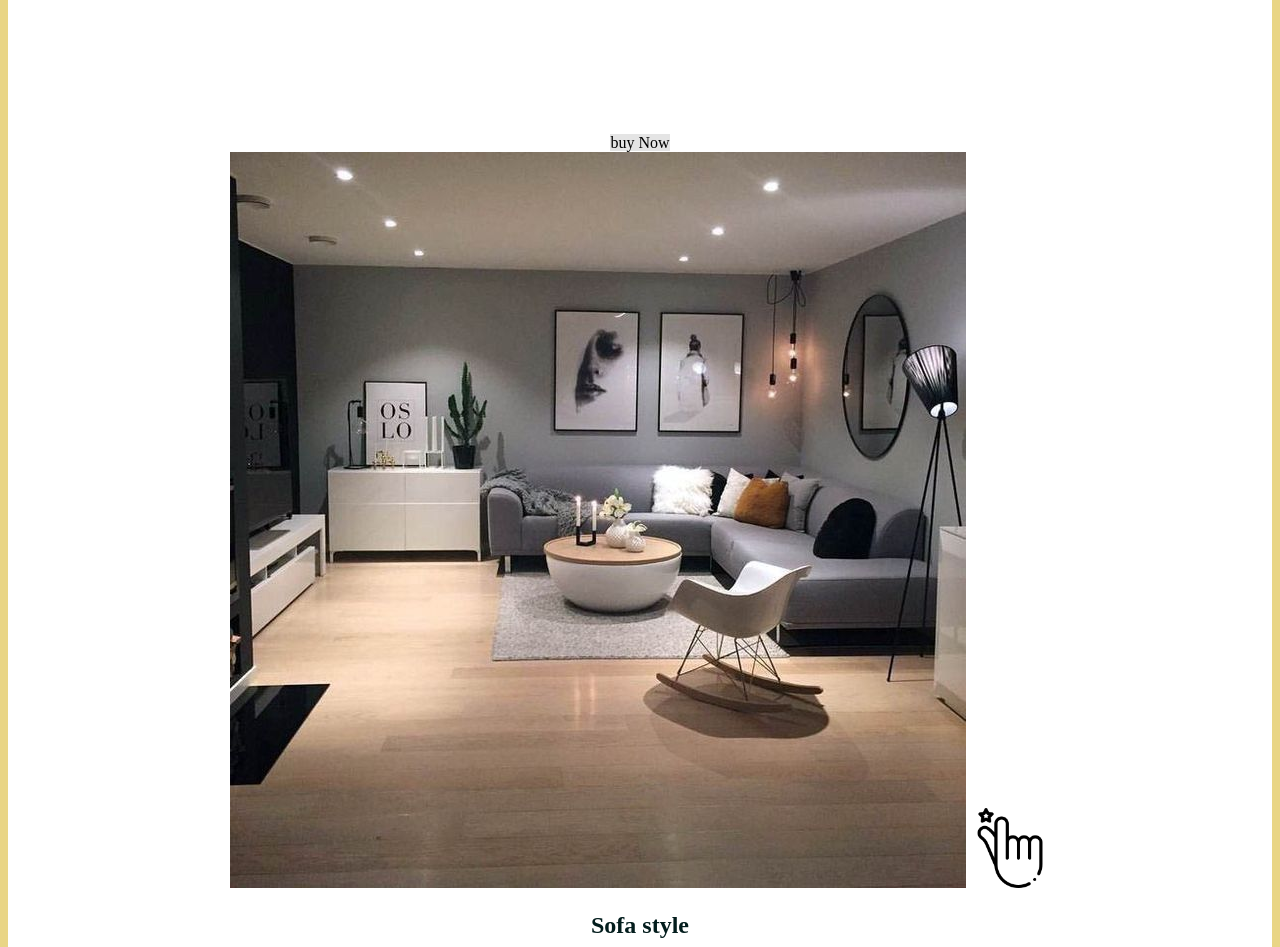
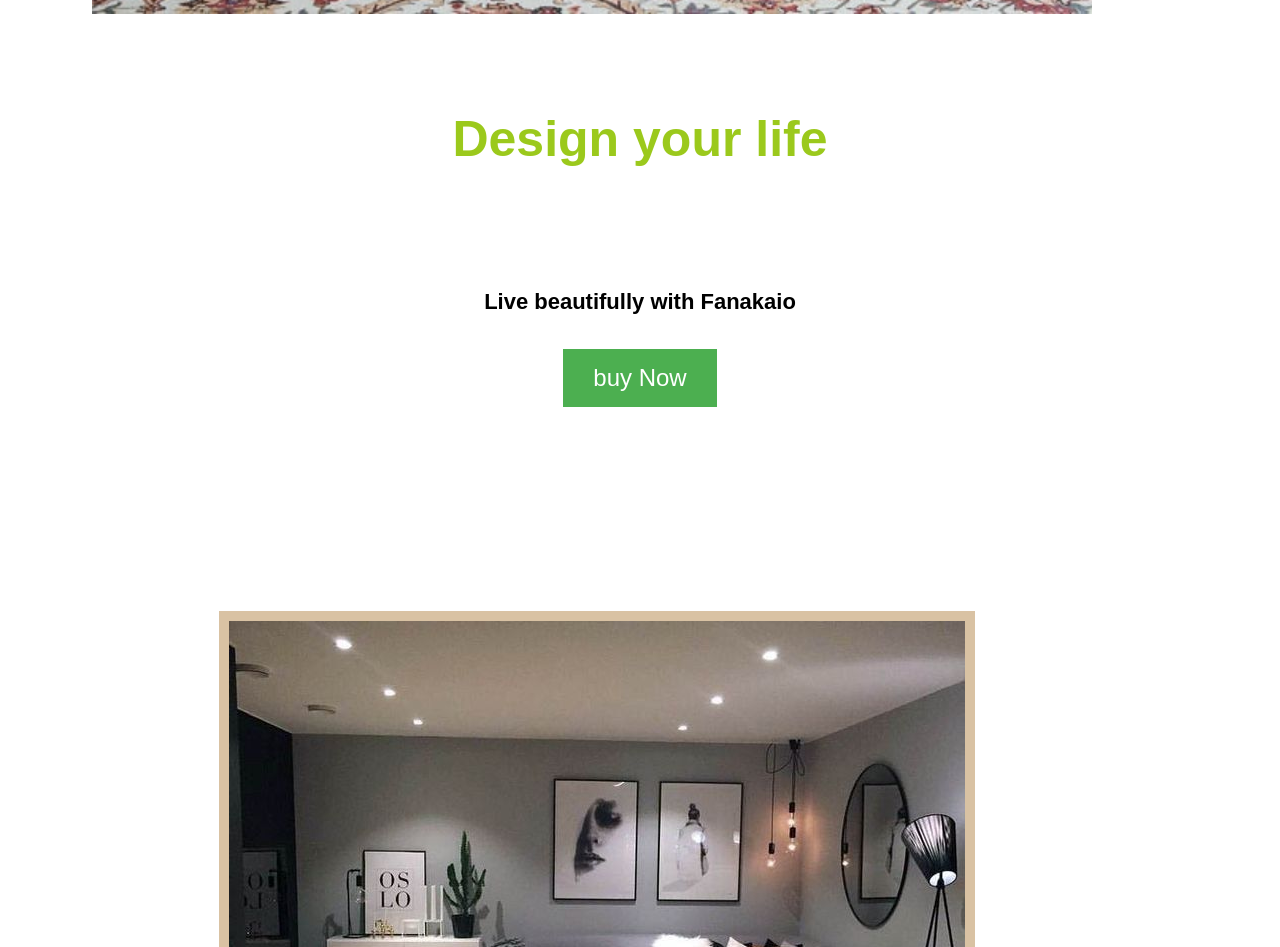
Before and after one commit to lalainaup/wdd130, a plain HTML site: page sofaselling.html in a window 1280 px wide. Shown: the part 785-1732 px from the top of the page. Drawn offline with Linux system fonts and the light colour scheme.

Commit message:
first commit

```diff
--- a/sofaselling.html
+++ b/sofaselling.html
@@ -24,7 +24,7 @@
                     <div id="hero-box">
                         <img id="hero-img" src="images/sofa1.png" alt="man and woman sitting in happily in a sofa">
                     </div>
-                    <sectioSn id="hero-msg">
+                    <section id="hero-msg">
                         <h1 class="home-title"style="font-size:50px"> Design your life</h1>
                         <h4> Live beautifully with Fanakaio </h4>
                         <div class='button-box'>
@@ -48,7 +48,7 @@
                         <img class="icon" src="images/size_icon.png" alt="sizing options icon">
                         <h2>Size</h2>
                     </section>
-                    <img class="mountains" src="images/room_interior.jpg" alt="room interior">
+                    <img class="" src="images/room_interior.jpg" alt="room interior">
                     <section class="msg">
                         <h2>Living is not just surviving</h2>
                         <p>Live with comfort, style, and happiness. Chose your own style with your own color. Order the size you would like to have. </p>
--- a/wwr/styles/site-plan-rafting.css
+++ b/wwr/styles/site-plan-rafting.css
@@ -5,11 +5,6 @@ Fonts are separated by a | */
 @import url('https://fonts.googleapis.com/css2?family=Roboto&family=Rock+Salt&display=swap');
 :root {
 
-  /* change the values below to your colors from your palette */
-  --primary-color: #92DCE5   ;
-  --secondary-color: #7C7C7C ;
-  --accent1-color: #EEE5E9;
-  --accent2-color: white;
 
   /* change the values below to your chosen font(s) */
   --heading-font: "Rock Salt";
--- a/wwr/styles/style.css
+++ b/wwr/styles/style.css
@@ -1,55 +1,91 @@
+@import url('https://fonts.googleapis.com/css2?family=Roboto&family=Rock+Salt&display=swap');
+
+/* Overall page body */
 div {
     max-width: 1600px;
     margin: 0 auto;
-    background-color: white
+    background-color: white;
 
 }
+/* Style the navigation bar links */
 
-nav a {
-    list-style-type: none;
+
+/* navigation bar */
+
+li {
+    list-style: none;
     margin: 0;
     padding: 0;
     overflow: hidden;
-    background-color: #333;
+    background-color: #333
+
 }
 li {
     float: left;
+    border-right:1px solid #bbb;
 }
 
 li a {
     display: block;
     color: white;
     text-align: center;
-    padding: auto 16px;
+    padding: 14px 16px;
     text-decoration: none;
 }
 
-nav a:hover, nav a :active {
-    background-color: rgb(17, 17, 17);
-    font-size: 150%;
+/* Change color on navigation hover */
+nav a:hover {
+    background-color: #ddd;
+    color: black;
+}
+
+
+
+
+#hero-msg {
+    text-align: center;
+
 
 }
 
-#hero-msg {
+/* home title design your life*/
+#hero-msg h1 {
+
+    padding: 80px;
     text-align: center;
-}
-#hero-msg h1 {
-    color: white;
+    background: white;
+    color: #9bc91c;
+    font-family: 'Brush Script MT', 'Bradley Hand', sans-serif;
+    font-size: 2em;
+    margin-top: 10px;
+
 }
 #hero-msg h4 {
     text-align: center;
+    color: black;
+
+}
+/* book an join navigation style */
+.book, .join{
+    text-align: center;
+    background-color: #4CAF50; /* Green */
+    border: none;
     color: white;
-}
-.button-box {
-    text-align: center;
+    padding: 15px 30px;;
+    text-decoration: none;
+    display: inline-block;
+    margin: 4px 2px;
+    cursor: pointer;
+    font-size: 24px;
 }
 main section {
     text-align: center;
+
 }
 #background {
     height: 725px;
 }
-  body{
+body{
     background-color: #d4ac0d80;
     color: #ac0dac3f;
 }
@@ -58,15 +94,6 @@ header{
     color: rgb(3, 29, 29);
 }
 
-.book, .join{
-    background-color: #ababab52;
-    color: black;
-    text-decoration: solid;
-}
-.book:hover, .join:hover{
-    background-color: hsla(231, 59%, 60%, 0.349);
-    color: darkorange;
-}
 #background{
     background-color: #14d40dad;
     color: black;
@@ -74,21 +101,29 @@ header{
 .msg{
     background-color: #8ed40d4d;
     color: darkred;
+    padding: 35px;
+}
+.msg p{
+    padding-bottom: 15px;
+
 }
 footer{
-    background-color: #090446;
+    background-color: #F1DEDC;
     color: #FEB95F;
+    padding: 25px 50px;
 }
 footer a{
     text-align: center;
     color: #FEB95F;
     text-decoration: double;
+    margin-top: 200px;
 }
 .logo{
     width: 80px;
 }
 .icon{
     width: 80px;
+    padding-top: 10px;
 }
 #hero-img{
     width: 1000px;
@@ -96,6 +131,25 @@ footer a{
 footer h3 a:hover{
     width: 80px;
     color: aqua;
-    text-size-adjust: 14px;
+    text-size-adjust: auto;
     text-decoration: solid;
 }
+footer .social img{
+    padding-top: 15px;
+
+}
+.card-img {
+    border: 10px solid #d9c2a3;
+    margin: 200px 0;
+}
+
+body {
+    background-color: #fcfbfb;
+    font-family: Raleway, Arial, sans-serif;
+    font-size: 22px;
+    margin: 0;
+    padding: 0;
+}
+h2 {
+    margin: 0;
+}
```
Also changed, not shown: images/6d8250c7f8ac7165a7ef974ceedfde81.jpg (added).
